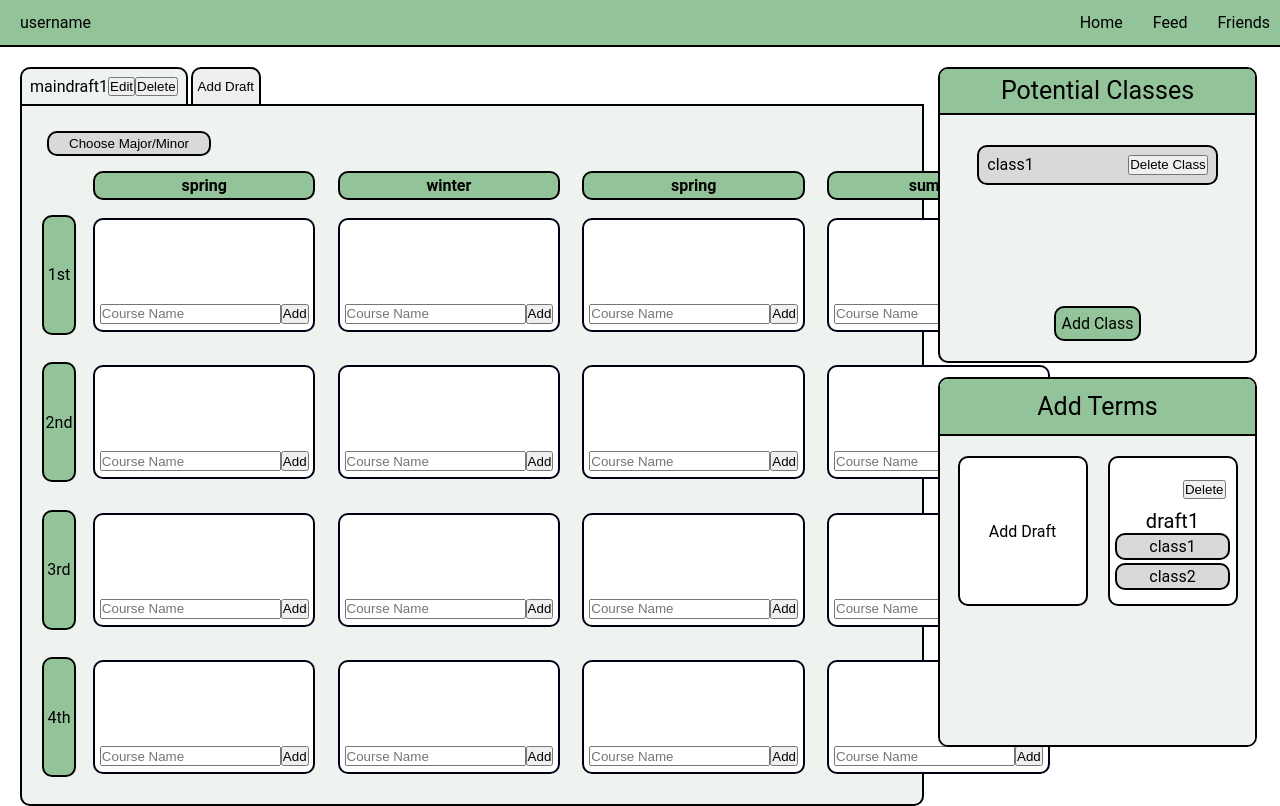
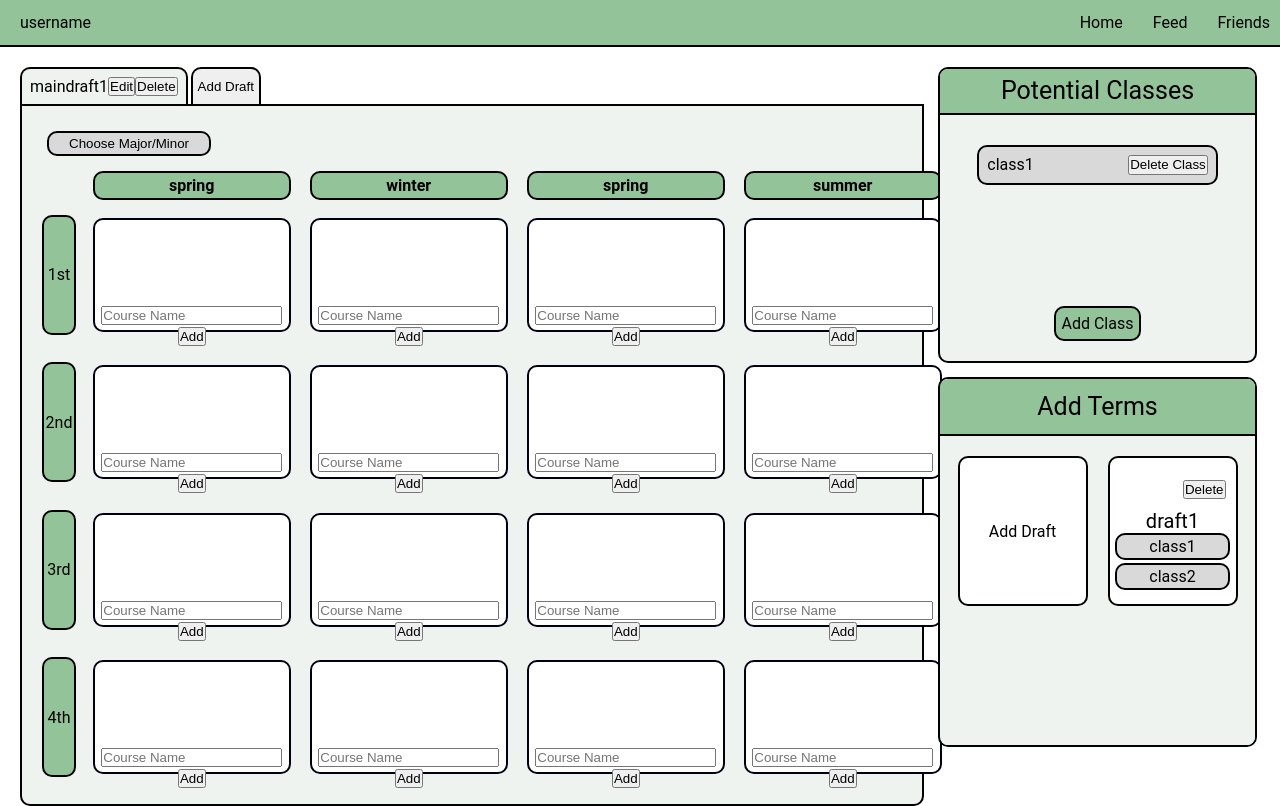
Before and after one commit to dali-lab/wisp24-frontend, a React app: page /home in a window 1280 px wide. Shown: the top 806 px of the page. Built offline with nearby package versions, Linux system fonts and the light colour scheme; the HTML template or start-up script is replaced by a standard one.

Commit message:
booleans for editstatus

```diff
--- a/src/components/plan/Plan.jsx
+++ b/src/components/plan/Plan.jsx
@@ -3,7 +3,7 @@ import React, { useEffect, useState } from 'react';
 import './Plan.css';
 import TermComponent from '../termComponent';
 
-const Plan = () => {
+const Plan = (props) => {
   const [termName, setTermName] = useState('');
   const [listOfTermNames, setListOfTermNames] = useState([
     { termName: 'term1', courses: [] },
@@ -51,6 +51,7 @@ const Plan = () => {
     });
     setListOfTermNames([...updatedCourseList]);
   };
+  console.log('here:', props.editStatus);
 
   return (
     <div className="table-container">
@@ -75,6 +76,7 @@ const Plan = () => {
               addCourse={addCourse}
               delCourse={delCourse}
               edit={false}
+              editStatus={props.editStatus}
             />
             </td>
             <td><TermComponent
@@ -85,6 +87,7 @@ const Plan = () => {
               addCourse={addCourse}
               delCourse={delCourse}
               edit={false}
+              editStatus={props.editStatus}
             />
             </td>
             <td><TermComponent
@@ -95,6 +98,7 @@ const Plan = () => {
               addCourse={addCourse}
               delCourse={delCourse}
               edit={false}
+              editStatus={props.editStatus}
             />
             </td>
             <td><TermComponent
@@ -105,6 +109,7 @@ const Plan = () => {
               addCourse={addCourse}
               delCourse={delCourse}
               edit={false}
+              editStatus={props.editStatus}
             />
             </td>
           </tr>
@@ -118,6 +123,7 @@ const Plan = () => {
               addCourse={addCourse}
               delCourse={delCourse}
               edit={false}
+              editStatus={props.editStatus}
             />
             </td>
             <td><TermComponent
@@ -128,6 +134,7 @@ const Plan = () => {
               addCourse={addCourse}
               delCourse={delCourse}
               edit={false}
+              editStatus={props.editStatus}
             />
             </td>
             <td><TermComponent
@@ -138,6 +145,7 @@ const Plan = () => {
               addCourse={addCourse}
               delCourse={delCourse}
               edit={false}
+              editStatus={props.editStatus}
             />
             </td>
             <td><TermComponent
@@ -148,6 +156,7 @@ const Plan = () => {
               addCourse={addCourse}
               delCourse={delCourse}
               edit={false}
+              editStatus={props.editStatus}
             />
             </td>
           </tr>
@@ -161,6 +170,7 @@ const Plan = () => {
               addCourse={addCourse}
               delCourse={delCourse}
               edit={false}
+              editStatus={props.editStatus}
             />
             </td>
             <td><TermComponent
@@ -171,6 +181,7 @@ const Plan = () => {
               addCourse={addCourse}
               delCourse={delCourse}
               edit={false}
+              editStatus={props.editStatus}
             />
             </td>
             <td><TermComponent
@@ -181,6 +192,7 @@ const Plan = () => {
               addCourse={addCourse}
               delCourse={delCourse}
               edit={false}
+              editStatus={props.editStatus}
             />
             </td>
             <td><TermComponent
@@ -191,6 +203,7 @@ const Plan = () => {
               addCourse={addCourse}
               delCourse={delCourse}
               edit={false}
+              editStatus={props.editStatus}
             />
             </td>
           </tr>
@@ -204,6 +217,7 @@ const Plan = () => {
               addCourse={addCourse}
               delCourse={delCourse}
               edit={false}
+              editStatus={props.editStatus}
             />
             </td>
             <td><TermComponent
@@ -214,6 +228,7 @@ const Plan = () => {
               addCourse={addCourse}
               delCourse={delCourse}
               edit={false}
+              editStatus={props.editStatus}
             />
             </td>
             <td><TermComponent
@@ -224,6 +239,7 @@ const Plan = () => {
               addCourse={addCourse}
               delCourse={delCourse}
               edit={false}
+              editStatus={props.editStatus}
             />
             </td>
             <td><TermComponent
@@ -234,6 +250,7 @@ const Plan = () => {
               addCourse={addCourse}
               delCourse={delCourse}
               edit={false}
+              editStatus={props.editStatus}
             />
             </td>
           </tr>
--- a/src/components/termBuilderComponent/index.jsx
+++ b/src/components/termBuilderComponent/index.jsx
@@ -1,3 +1,4 @@
+/* eslint-disable no-unused-vars */
 import React, { useState, useEffect } from 'react';
 import TermComponent from '../termComponent';
 import './index.css';
--- a/src/components/termComponent/index.jsx
+++ b/src/components/termComponent/index.jsx
@@ -13,6 +13,8 @@ const TermComponent = (props) => {
   // const [del, setDel] = useState(false);
   const [courses, setCourses] = useState([]);
   const [courseName, setCourseName] = useState('');
+  const [editStatus, setEdit] = useState(props.editStatus);
+  console.log('termcomponent', props.editStatus);
 
   useEffect(() => {
     setCourses(props.courses);
@@ -103,8 +105,12 @@ const TermComponent = (props) => {
     <div className="term">
       <div className="course-container">{allCourses}</div>
       <div className="term-component-input">
-        <input type="text" value={courseName} placeholder="Course Name" onChange={courseNameFunction} />
-        <button type="submit" onClick={() => addCourse(termID)}>Add</button>
+        {editStatus ? (
+          <div>
+            <input type="text" value={courseName} placeholder="Course Name" onChange={courseNameFunction} />
+            <button type="submit" onClick={() => addCourse(termID)}>Add</button>
+          </div>
+        ) : <div />}
       </div>
     </div>
   );
--- a/src/containers/feed/feed.css
+++ b/src/containers/feed/feed.css
@@ -49,6 +49,7 @@
     flex-shrink: 0;
     border-radius: 10px;
     background: #D9D9D9;
+    border-color: #D9D9D9 ;
  }
 .sort-wrapper{
     display: flex;
@@ -63,13 +64,13 @@
     justify-content: space-around;
     border-radius: 10px;
     border: 2px solid #000;
-    background: #F0F0F0;
+    background: #F0F0F0;;
     width: 216px;
     height: 154px;
     margin-top: 55px;
 }
 #sort-options{
-    width: 200px;
+    width: 215px;
     height: 39px;
     color: #000;
     font-family: Montserrat;
@@ -80,7 +81,15 @@
     border: none;
     border-color: #F0F0F0;
     margin: auto;
+    background-color: transparent;
 
+}
+#sort-btn:hover{
+    box-shadow: 0 0 10px #666666; /* Example shadow */
+    background: #D9D9D9;
+}
+#sort-options:hover{
+    background-color: #D9D9D9;
 }
 
 
@@ -276,6 +285,10 @@
     border: none;
     background: none;
 }
+/* .likes button img:hover{
+    box-shadow: 2px 2px 4px 1px rgba(0, 0, 0, 0.2);
+    background-color: #93C398;
+} */
 
 .likes button img{
     width: 70%;
--- a/src/containers/feed/post.jsx
+++ b/src/containers/feed/post.jsx
@@ -5,6 +5,7 @@ import Plan from '../../components/plan/Plan';
 
 const Post = (props) => {
   const [filter, setFilter] = useState(false);
+  const [editStatus, setEditStatus] = useState(false);
   return (
     <div>
       {props.users.map((user) => (
@@ -34,7 +35,7 @@ const Post = (props) => {
               </div>
             </div>
           </div>
-          <div className="Dplan-container"> <Plan editState={false} /> </div>
+          <div className="Dplan-container"> <Plan editStatus={editStatus} /> </div>
           <div className="tag-container">
             <span> tags: </span>
             {user.tags.map((tag) => (
--- a/src/containers/homepage/Homepage.jsx
+++ b/src/containers/homepage/Homepage.jsx
@@ -14,7 +14,7 @@ const Homepage = () => {
   const inputRef = useRef();
   const [editingIndex, setEditingIndex] = useState("");
   const [mainDraftIndex, setMainDraftIndex] = useState(0);
-
+  const [editStatus, setEditStatus] = useState(true);
   const addDraft = (event) => {
     event.preventDefault();
     setMainDrafts([...mainDrafts, { draftTitle: `maindraft${mainDrafts.length + 1}`, isMain: false }]);
@@ -79,7 +79,7 @@ const Homepage = () => {
         <MainDraftTab />
         <div className="plan-container">
           <ProgressTracker />
-          <Plan />
+          <Plan editStatus={editStatus}/>
         </div>
       </div>
       <div className="homepage-right-container">
```
